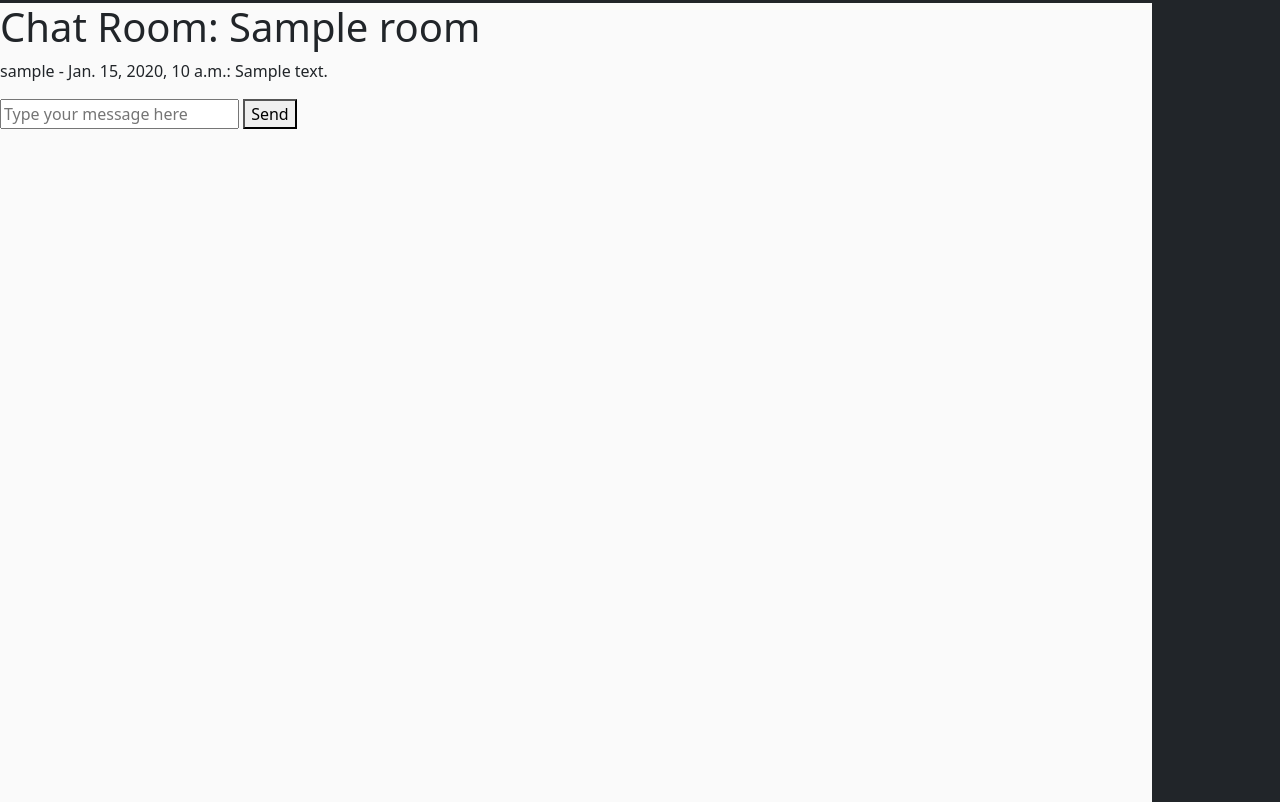
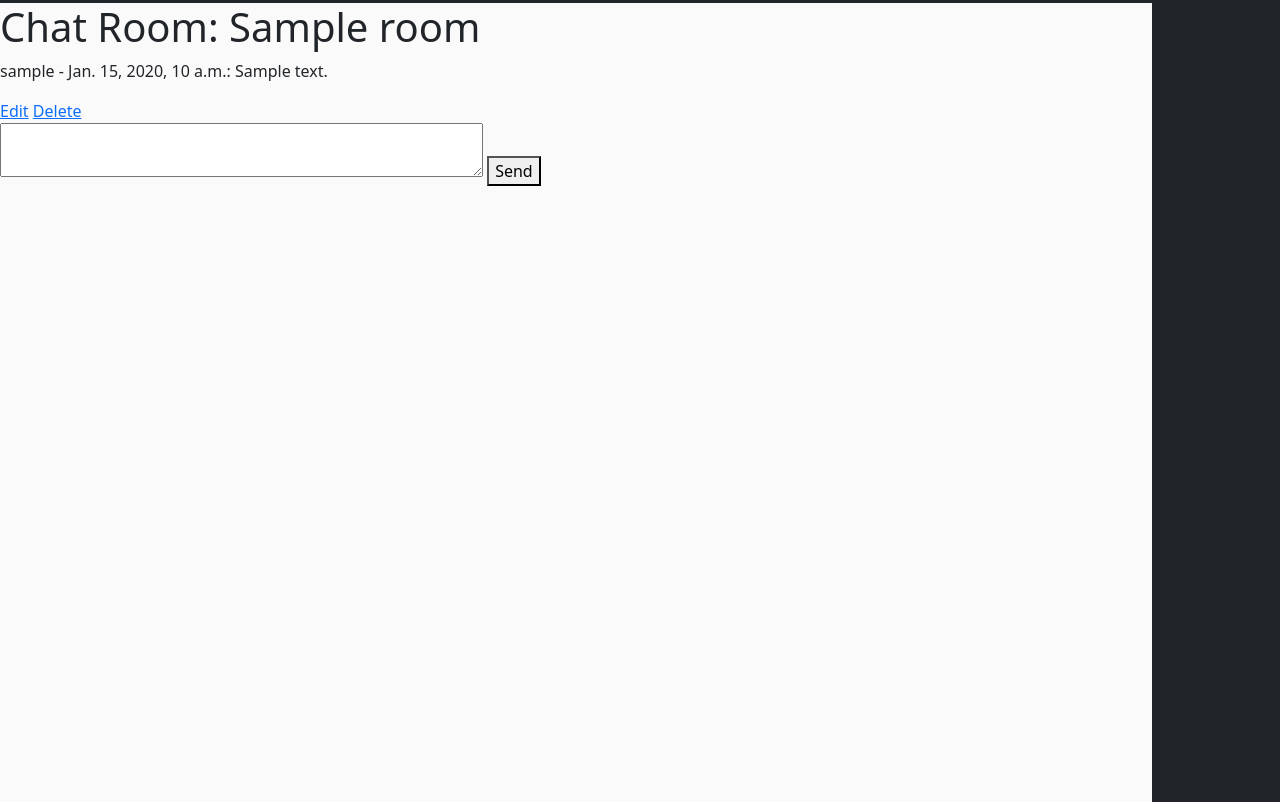
Before and after one commit to firstnamejonas/nfl-tailgate-app, a Django app: a page that uses templates/chat.html in a window 1280 px wide. Shown: the part 64-866 px from the top of the page. Run offline with Django 4.2, Linux system fonts and the light colour scheme; a user stored in the database is signed in; tables that the repository leaves empty hold one stand-in row (values such as "Sample post"); some libraries are stand-ins or nearby versions.

Commit message:
Update chat section for edit, delete messages

```diff
--- a/templates/chat.html
+++ b/templates/chat.html
@@ -9,12 +9,20 @@
     <h1>Chat Room: {{ room.name }}</h1>
     <div id="messages">
         {% for message in messages %}
-            <p>{{ message.sender.username }} - {{ message.timestamp }}: {{ message.content }}</p>
+            <div>
+                <p>{{ message.sender.username }} - {{ message.timestamp }}: {{ message.content }}</p>
+                {% if message.editable %}
+                    <a href="{% url 'chat:edit_message' message.id %}">Edit</a>
+                {% endif %}
+                {% if message.deletable %}
+                    <a href="{% url 'chat:delete_message' message.id %}">Delete</a>
+                {% endif %}
+            </div>
         {% endfor %}
     </div>
     <form method="post">
         {% csrf_token %}
-        <input type="text" name="content" placeholder="Type your message here" required>
+        <textarea name="content" cols="50" rows="2"></textarea>
         <button type="submit">Send</button>
     </form>
 </section>
```
